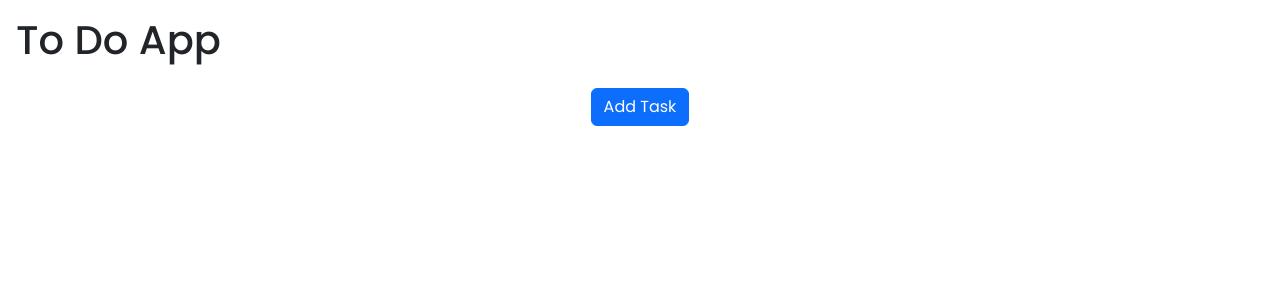
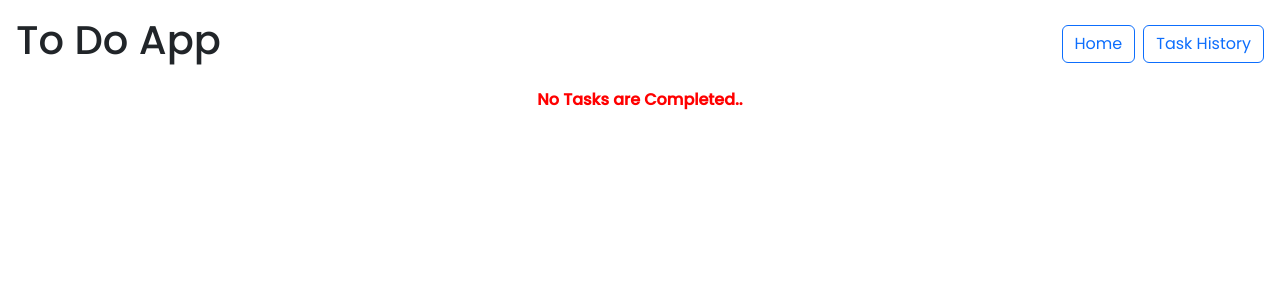
Before and after one commit to yashraj1309/todo, a React (Create React App) app: page /completed in a window 1280 px wide. Shown: the top 300 px of the page. Built offline with nearby package versions, Linux system fonts and the light colour scheme.

Commit message:
Update #322

```diff
--- a/package.json
+++ b/package.json
@@ -12,6 +12,7 @@
     "react-bootstrap": "^2.9.2",
     "react-dom": "^18.2.0",
     "react-redux": "^9.1.0",
+    "react-router-dom": "^6.21.3",
     "react-scripts": "5.0.1",
     "web-vitals": "^2.1.4"
   },
--- a/src/App.js
+++ b/src/App.js
@@ -2,15 +2,38 @@ import './App.css';
 import AddForm from './Components/AddForm';
 import { useState } from 'react';
 import DisplayData from './Components/DisplayData';
+import CompletedList from './Components/CompletedList';
+import Button from "react-bootstrap/Button";
+import { BrowserRouter, Routes, Route, Link } from "react-router-dom"; // Import Routes and Route
 
 function App() {
   const [addToggle, setAddToggle] = useState(false);
   return (
+    <BrowserRouter>
       <div className="App">
-      <header style={{padding: '16px'}}>
+        <header
+          style={{
+            padding: "16px",
+            display: "flex",
+            alignItems: "center",
+            justifyContent: "space-between",
+          }}
+        >
           <h1 style={{ textAlign: "left" }}>To Do App</h1>
-
+          <div>
+            <Link to="/">
+              <Button variant="outline-primary" style={{marginRight:'8px'}}>Home</Button>
+            </Link>
+            <Link to="/completed">
+              <Button variant="outline-primary">Task History</Button>
+            </Link>
+          </div>
         </header>
+        <Routes>
+          <Route path="/completed" element={<CompletedList />} />
+          <Route
+            path="/"
+            element={
               <div className="container">
                 <button
                   type="button"
@@ -22,7 +45,11 @@ function App() {
                 {addToggle && <AddForm />}
                 <DisplayData />
               </div>
+            }
+          />
+        </Routes>
       </div>
+    </BrowserRouter>
   );
 }
 
--- /dev/null
+++ b/src/Atoms/CompletedTask.jsx
@@ -0,0 +1,34 @@
+import React from "react";
+
+export default function CompletedTask(props) {
+  const priority = ["Low", "Medium", "High"];
+  const colors = ["green", "orange", "red"];
+  return (
+    <tr key={props.key}>
+      <td>{props.index}</td>
+      <td> {props.task} </td>
+      <td
+        style={{
+          paddingLeft: "34%",
+          display: "flex",
+          alignItems: "center",
+          justifyContent: "flex-start",
+        }}
+      >
+        {" "}
+        <svg
+          xmlns="http://www.w3.org/2000/svg"
+          width="12"
+          height="12"
+          fill={colors[props.priority - 1]}
+          class="bi bi-circle-fill"
+          viewBox="0 0 16 16"
+          style={{ marginRight: "16px" }}
+        >
+          <circle cx="8" cy="8" r="8" />
+        </svg>
+        {priority[props.priority - 1]}
+      </td>
+    </tr>
+  );
+}
--- a/src/Atoms/CustomToast.jsx
+++ b/src/Atoms/CustomToast.jsx
@@ -4,7 +4,11 @@ import ToastContainer from "react-bootstrap/ToastContainer";
 
 export default function CustomToast(props) {
   return (
-    <ToastContainer position="top-end" className="p-3">
+    <ToastContainer
+      position="top-end"
+      className="p-3"
+      style={{ marginTop: "5%" }}
+    >
       <Toast style={{ width: "280px" }}>
         <div
           className="d-flex justify-content-center align-items-center p-2 text-danger"
--- /dev/null
+++ b/src/Components/CompletedList.jsx
@@ -0,0 +1,56 @@
+import React from "react";
+import { useState, useEffect } from "react";
+import { useSelector } from "react-redux";
+import Table from "react-bootstrap/Table";
+import CompletedTask from "../Atoms/CompletedTask";
+
+export default function CompletedList() {
+  const [taskList, setTaskList] = useState([]);
+
+  const tasks = useSelector((state) => state.addToFinishList.value);
+  useEffect(() => {
+    if (tasks) {
+      setTaskList((prevTaskList) => {
+        return tasks;
+      });
+    }
+  }, [tasks]);
+  console.log(taskList);
+  return (
+    <>
+      {taskList.length === 0 ? (
+        <div style={{color:'red', fontWeight: 'bold'}}>No Tasks are Completed..</div>
+      ) : (
+        <>
+          <h3 style={{ textAlign: "center" }} className="mb-5">
+            Completed Tasks
+          </h3>
+          <Table
+            striped
+            bordered
+            hover
+            style={{ width: "700px", margin: "auto" }}
+          >
+            <thead>
+              <tr>
+                <th>No</th>
+                <th>Task</th>
+                <th>Priority</th>
+              </tr>
+            </thead>
+            <tbody>
+              {taskList?.map((item, index) => (
+                <CompletedTask
+                  task={item.task}
+                  priority={item.priority}
+                  index={index + 1}
+                  key={item.id}
+                />
+              ))}
+            </tbody>
+          </Table>
+        </>
+      )}
+    </>
+  );
+}
--- a/src/Components/DisplayData.jsx
+++ b/src/Components/DisplayData.jsx
@@ -1,10 +1,10 @@
 import React, { useEffect, useState } from "react";
-import { useSelector } from "react-redux";
+import { useSelector, useDispatch } from "react-redux";
 import Task from "../Atoms/Task";
 import Table from "react-bootstrap/Table";
-import { useDispatch } from "react-redux";
 import Button from "react-bootstrap/Button";
 import { removeTodo } from "../redux/addSlice";
+import { addToFinishList } from '../redux/finishedSlice'
 
 export default function DisplayData() {
   const [taskList, setTaskList] = useState([]);
@@ -37,9 +37,9 @@ export default function DisplayData() {
    }
   }
 
-  const checkBoxHandler = (id) => {
-    dispatch(removeTodo(id));
-    console.log(id);
+  const checkBoxHandler = (item) => {
+    dispatch(removeTodo(item.id));
+    dispatch(addToFinishList(item)); //for adding data to completed list;
   }
 
   return (
@@ -79,7 +79,7 @@ export default function DisplayData() {
               priority={item.priority}
               index={index + 1}
               key={item.id}
-              onChange={()=>checkBoxHandler(item.id)}
+              onChange={()=>checkBoxHandler(item)}
             />
           ))}
         </tbody>
```
Also changed, not shown: 1 other file (tests, documents, lock files or other folders). Lines whose indentation alone changed are shown as unchanged.
